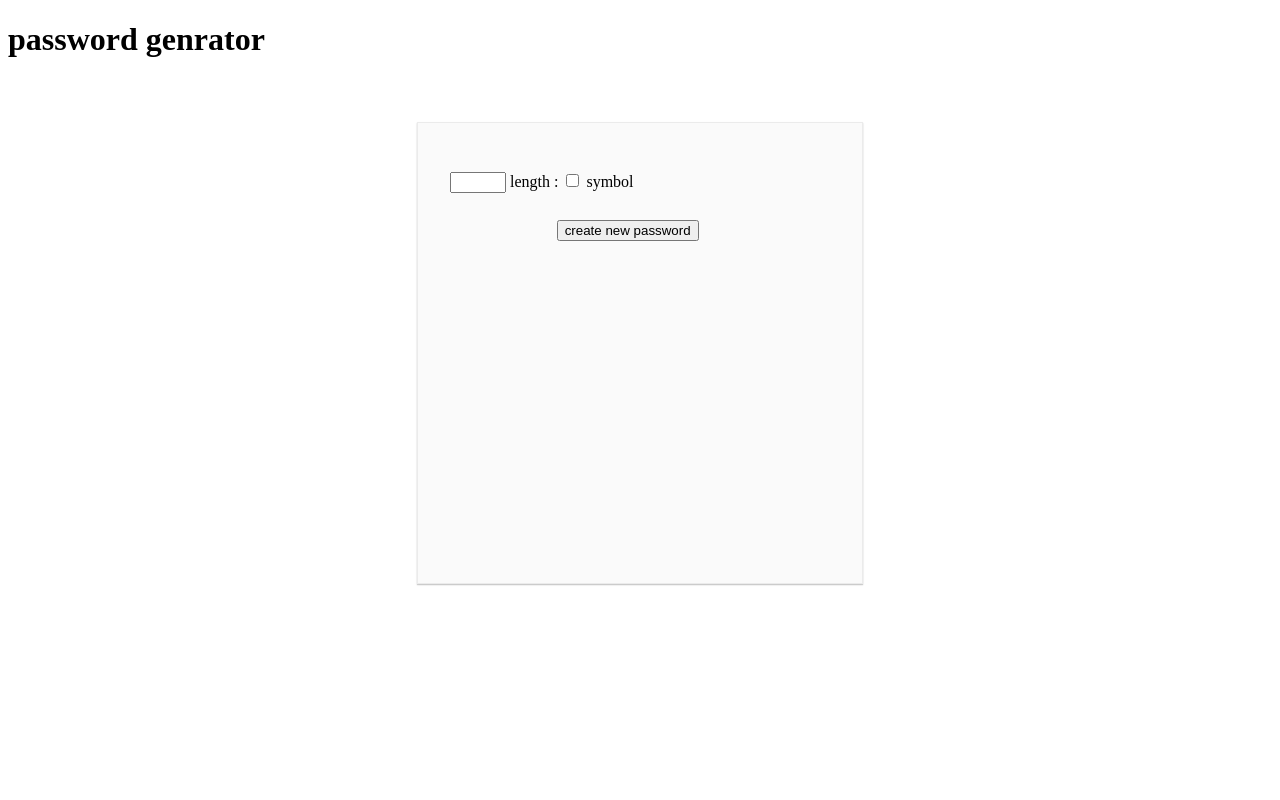
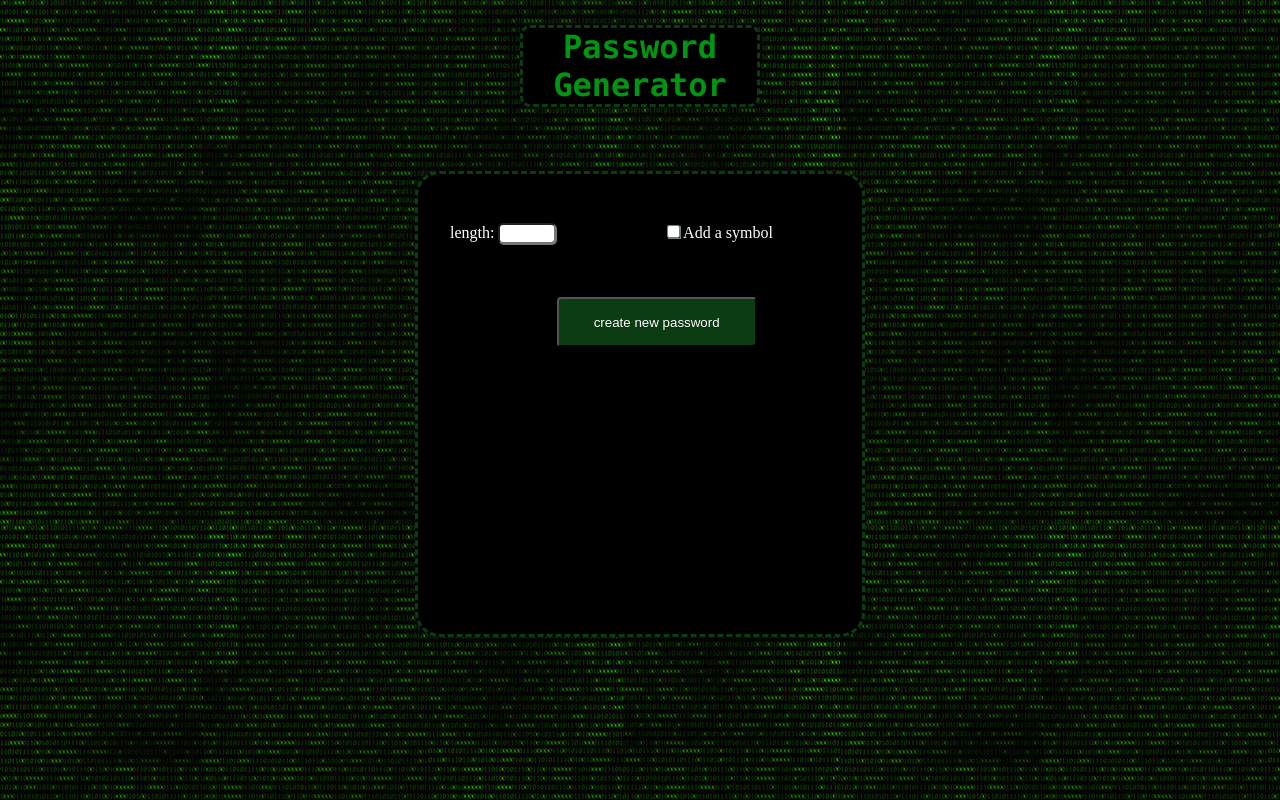
Before and after one commit to rouqaya-abdulhaq/password-generator, a plain HTML site: page index.html in a window 1280 px wide. Drawn offline with Linux system fonts and the light colour scheme.

Commit message:
choosing the main style of the page

```diff
--- a/index.html
+++ b/index.html
@@ -6,12 +6,12 @@
 </head>
 <body>
 <header>
-	<h1 id="title">password genrator</h1>
+	<h1 id="title">Password Generator</h1>
 </header>
 <div class="content">
 <form class="form">
-	<input id="length" type="number" name="length" min="6" max="16"> length :
-	<input id="symbol" type="checkbox" name="symbol"> symbol<br>
+	<div class="text">length: </div><input id="length" type="number" name="length" min="6" max="16">
+    <input type="checkbox" id="symbol"/><div class="text">Add a symbol</div><br>
 	<input id="submit" type="submit" name="submit" value="create new password">
 </form>
 <div id="output"></div>
--- a/styleSheet.css
+++ b/styleSheet.css
@@ -1,13 +1,49 @@
+html body{
+	margin:0;
+	padding: 0;
+	background-image: url("images/background.jpg");
+}
 .content{
 	width: 380px;
 	height:380px;
 	margin: 4em auto;
 	padding: 3em 2em 2em 2em;
-	background: #fafafa;
-	border: 1px solid #ebebeb;
-	box-shadow: rgba(0,0,0,0.14902) 0px 1px 1px 0px,rgba(0,0,0,0.09804) 0px 1px 2px 0px;
+	background: black;
+	border: 3px dashed #0C3C12;
+	border-radius: 25px;
 }
 #submit{
-	margin-top: 2em;
+	margin-top: 4em;
 	margin-left: 8em;
+	color: white;
+	background-color: #0C3C12;
+    border-radius: 4px;
+    text-shadow: 0 1px 1px rgba(0, 0, 0, 0.2);
+    height: 50px;
+    width: 200px;
 }
+#title{
+	margin-left:520px;
+	margin-right: 520px;
+	margin-top: 25px;
+	text-align: center;
+	border-radius: 10px;
+	border: 3px dashed #0C3C12;
+	background-color: black;
+	color: #009612;
+	font-family: "Lucida Console", Monaco, monospace;
+}
+#symbol{
+	margin-left: 8em;
+	box-shadow: 1px 1px #707C71;
+}
+#length{
+	box-shadow: 1px 1px #707C71;
+	border-radius: 5px;
+	width: 50px;
+
+}
+.text{
+	color:white;
+	display: inline;
+}
```
Also changed, not shown: images/background.jpg (added).
